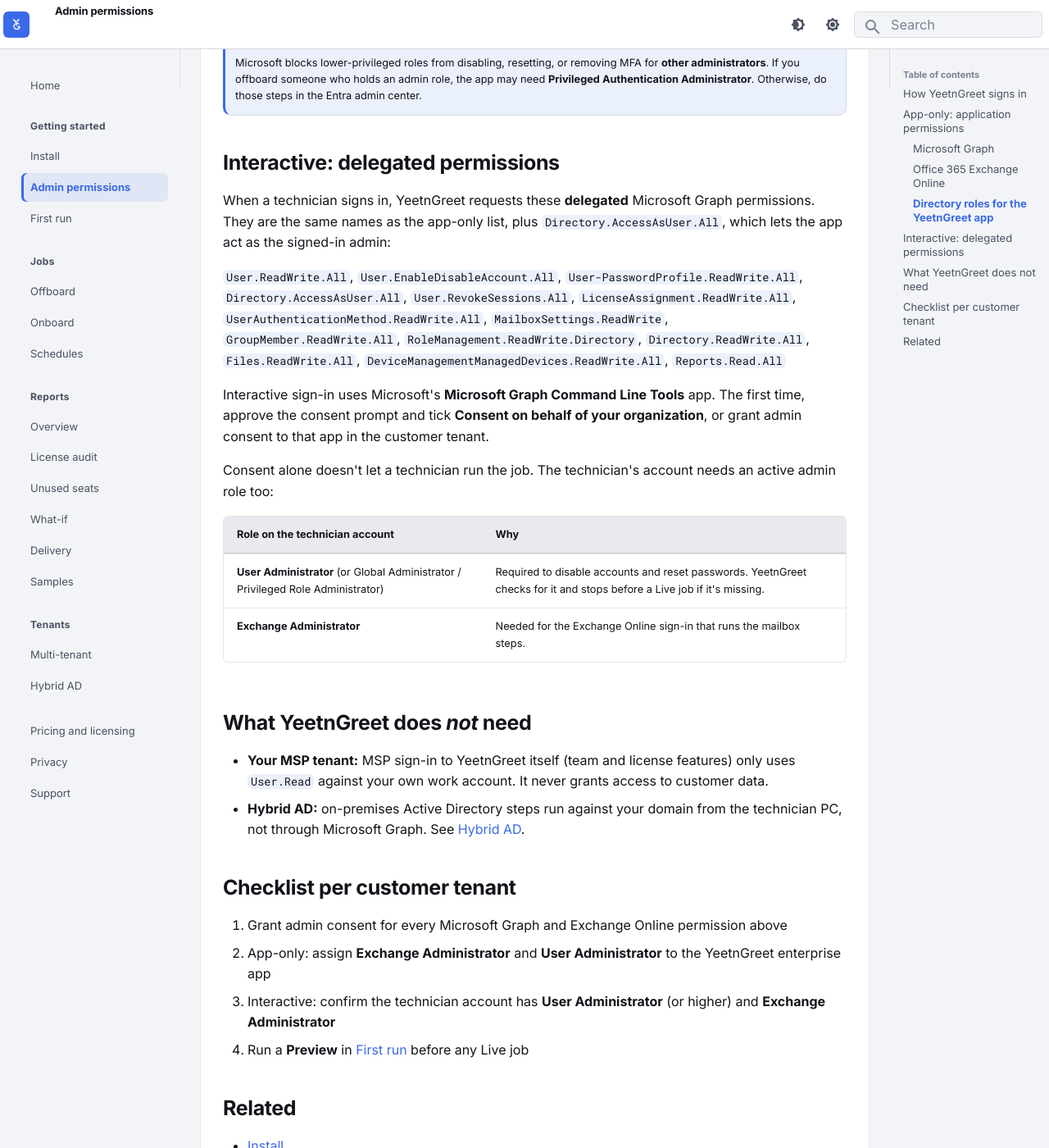
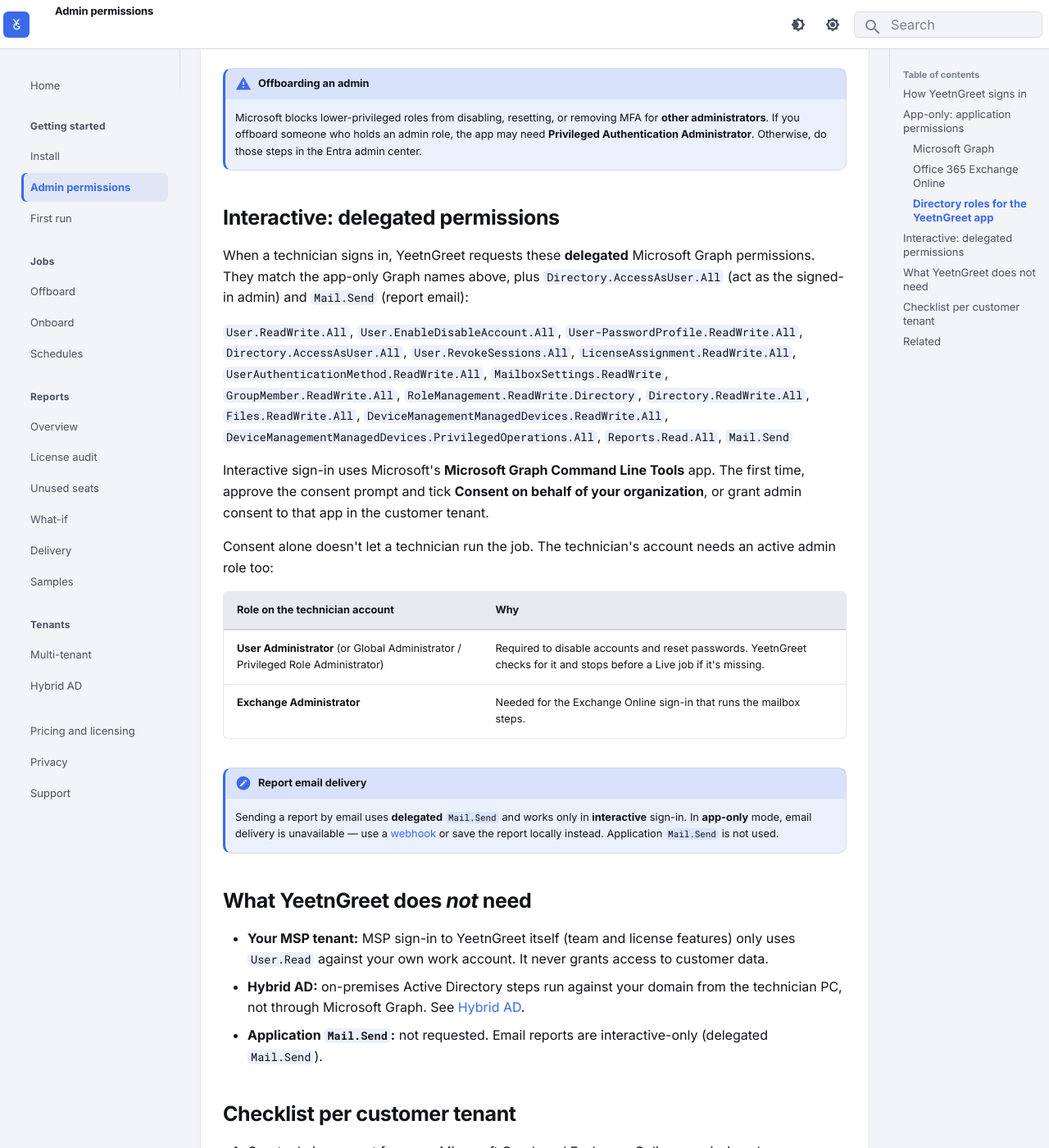
Before and after one commit to darrenbell09/yeetngreet-site, an MkDocs documentation site: the page built from docsrc/getting-started/permissions.md, in a window 1280 px wide and 1400 px high, scrolled down 2568 px. Shown: the whole window at 82% size. Built offline with MkDocs 1.6.1 and Material for MkDocs 9.7.7, drawn with Linux system fonts in a browser that asks for light colours; some of the changed text lies outside the part shown.

Commit message:
Docs: Ship follow-up on retire consent and report email
- PrivilegedOperations.All needs admin consent; app greys out Retire without it
- Report email is interactive-only (delegated Mail.Send)
- Do not list application Mail.Send; app-only uses webhook or saved report

```diff
--- a/docsrc/getting-started/permissions.md
+++ b/docsrc/getting-started/permissions.md
@@ -36,8 +36,10 @@
 | `MailboxSettings.ReadWrite` | Set the leaver's out-of-office auto-reply. |
 | `Files.ReadWrite.All` | Share the leaver's OneDrive with their manager or the handoff person. |
 | `DeviceManagementManagedDevices.ReadWrite.All` | Find the leaver's Intune-managed devices. |
-| `DeviceManagementManagedDevices.PrivilegedOperations.All` | Retire those Intune devices. Only needed if you use **Retire Intune devices**. |
+| `DeviceManagementManagedDevices.PrivilegedOperations.All` | Retire those Intune devices. Requires **admin consent**. Without consent, the app greys out **Retire**. Only needed if you use **Retire Intune devices**. |
 | `Reports.Read.All` | Read Microsoft 365 mail activity for the **Unused seats** and **License audit** reports. |
+
+YeetnGreet does **not** request application `Mail.Send`. Report email delivery is interactive-only (see below).
 
 ### Office 365 Exchange Online
 
@@ -59,9 +61,9 @@
 
 ## Interactive: delegated permissions
 
-When a technician signs in, YeetnGreet requests these **delegated** Microsoft Graph permissions. They are the same names as the app-only list, plus `Directory.AccessAsUser.All`, which lets the app act as the signed-in admin:
+When a technician signs in, YeetnGreet requests these **delegated** Microsoft Graph permissions. They match the app-only Graph names above, plus `Directory.AccessAsUser.All` (act as the signed-in admin) and `Mail.Send` (report email):
 
-`User.ReadWrite.All`, `User.EnableDisableAccount.All`, `User-PasswordProfile.ReadWrite.All`, `Directory.AccessAsUser.All`, `User.RevokeSessions.All`, `LicenseAssignment.ReadWrite.All`, `UserAuthenticationMethod.ReadWrite.All`, `MailboxSettings.ReadWrite`, `GroupMember.ReadWrite.All`, `RoleManagement.ReadWrite.Directory`, `Directory.ReadWrite.All`, `Files.ReadWrite.All`, `DeviceManagementManagedDevices.ReadWrite.All`, `Reports.Read.All`
+`User.ReadWrite.All`, `User.EnableDisableAccount.All`, `User-PasswordProfile.ReadWrite.All`, `Directory.AccessAsUser.All`, `User.RevokeSessions.All`, `LicenseAssignment.ReadWrite.All`, `UserAuthenticationMethod.ReadWrite.All`, `MailboxSettings.ReadWrite`, `GroupMember.ReadWrite.All`, `RoleManagement.ReadWrite.Directory`, `Directory.ReadWrite.All`, `Files.ReadWrite.All`, `DeviceManagementManagedDevices.ReadWrite.All`, `DeviceManagementManagedDevices.PrivilegedOperations.All`, `Reports.Read.All`, `Mail.Send`
 
 Interactive sign-in uses Microsoft's **Microsoft Graph Command Line Tools** app. The first time, approve the consent prompt and tick **Consent on behalf of your organization**, or grant admin consent to that app in the customer tenant.
 
@@ -72,20 +74,26 @@
 | **User Administrator** (or Global Administrator / Privileged Role Administrator) | Required to disable accounts and reset passwords. YeetnGreet checks for it and stops before a Live job if it's missing. |
 | **Exchange Administrator** | Needed for the Exchange Online sign-in that runs the mailbox steps. |
 
+!!! note "Report email delivery"
+    Sending a report by email uses **delegated** `Mail.Send` and works only in **interactive** sign-in. In **app-only** mode, email delivery is unavailable — use a [webhook](../reports/delivery.md) or save the report locally instead. Application `Mail.Send` is not used.
+
 ## What YeetnGreet does *not* need
 
 - **Your MSP tenant:** MSP sign-in to YeetnGreet itself (team and license features) only uses `User.Read` against your own work account. It never grants access to customer data.
 - **Hybrid AD:** on-premises Active Directory steps run against your domain from the technician PC, not through Microsoft Graph. See [Hybrid AD](../tenants/hybrid-ad.md).
+- **Application `Mail.Send`:** not requested. Email reports are interactive-only (delegated `Mail.Send`).
 
 ## Checklist per customer tenant
 
 1. Grant admin consent for every Microsoft Graph and Exchange Online permission above
 2. App-only: assign **Exchange Administrator** and **User Administrator** to the YeetnGreet enterprise app
 3. Interactive: confirm the technician account has **User Administrator** (or higher) and **Exchange Administrator**
-4. Run a **Preview** in [First run](first-run.md) before any Live job
+4. If you use **Retire Intune devices**: confirm admin consent for `DeviceManagementManagedDevices.PrivilegedOperations.All` (otherwise Retire stays greyed out)
+5. Run a **Preview** in [First run](first-run.md) before any Live job
 
 ## Related
 
 - [Install](install.md)
 - [First run](first-run.md)
 - [Multi-tenant](../tenants/multi-tenant.md)
+- [Report delivery](../reports/delivery.md)
```
